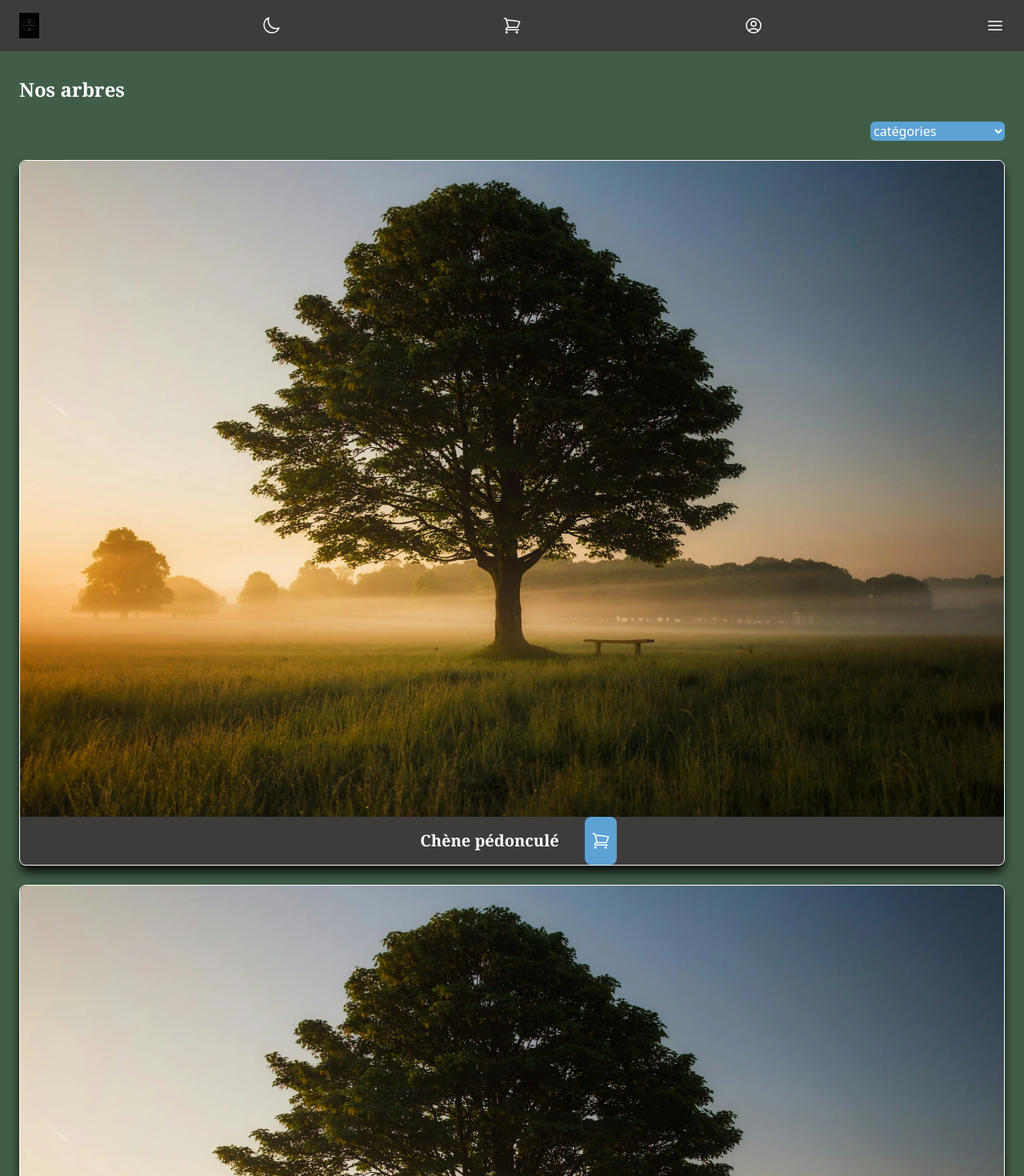
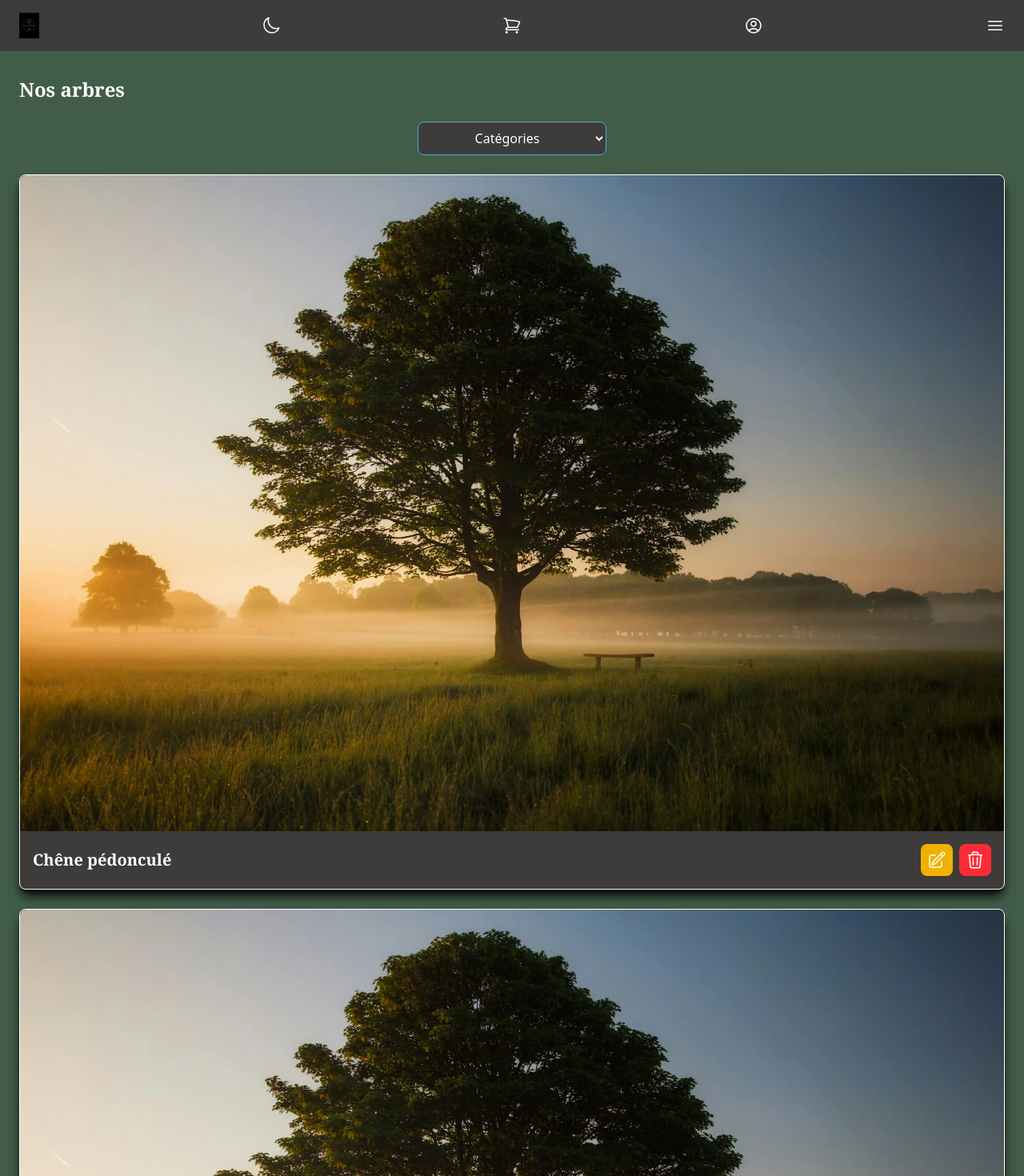
Before and after one commit to NathanBegue/GreenRoots-front, a React (Vite) app: page /boutique in a window 1280 px wide. Shown: the top 1470 px of the page at 80% size. Built offline with nearby package versions, Linux system fonts and the light colour scheme.

Commit message:
modification du composant Card si isAdmin est vrai alors affichage des boutton admin

```diff
--- a/src/App.tsx
+++ b/src/App.tsx
@@ -6,7 +6,7 @@ import BurgerMenu from "./component/layout/Burger-menu";
 import { useState } from "react";
 import { BrowserRouter as Router, Route, Routes } from "react-router";
 import Connexion from "./component/pages/Connexion";
-import Inscription from "./component/pages/Insciption";
+import Inscription from "./component/pages/Inscription";
 import Footer from "./component/layout/Footer";
 import ConnexionModal from "./component/ui/Connexion-modal";
 import Panier from "./component/pages/Panier";
--- a/src/component/pages/Boutique.tsx
+++ b/src/component/pages/Boutique.tsx
@@ -11,16 +11,18 @@ export default function Boutique() {
                     <h2 className="text-2xl font-bold font-title text-left ">
                         Nos arbres
                     </h2>
-                    <div className="flex justify-end">
-                        <select name="categories" id="categ-id" className="bg-cta font-title text-right box-border max-w-42 rounded-md">
-                            <option className="text-left" value="">catégories</option>
-                            <option className="text-left" value="dog">Arbres fruitiers</option>
-                            <option className="text-left" value="cat">Arbres d’ornement</option>
-                            <option className="text-left" value="hamster">Arbres forestiers
-                            </option>
-                            <option className="text-left" value="parrot">Conifères</option>
-                            <option className="text-left" value="spider">Arbres à croissance rapide</option>
-                            <option className="text-left" value="goldfish">Arbres médicinaux</option>
+                    <div className="flex justify-center">
+                        <select
+                            name="categories"
+                            id="categ-id"
+                            className="bg-dark-secondary text-white font-title text-center border border-cta rounded-lg p-2 focus:outline-none focus:ring-2 focus:ring-cta transition">
+                            <option className="bg-dark-primary text-white text-lg p-2" value="">Catégories</option>
+                            <option className="bg-dark-primary text-white text-lg p-2" value="fruitiers">Arbres fruitiers</option>
+                            <option className="bg-dark-primary text-white text-lg p-2" value="ornement">Arbres d’ornement</option>
+                            <option className="bg-dark-primary text-white text-lg p-2" value="forestiers">Arbres forestiers</option>
+                            <option className="bg-dark-primary text-white text-lg p-2" value="coniferes">Conifères</option>
+                            <option className="bg-dark-primary text-white text-lg p-2" value="croissance-rapide">Arbres à croissance rapide</option>
+                            <option className="bg-dark-primary text-white text-lg p-2" value="medicinaux">Arbres médicinaux</option>
                         </select>
                     </div>
 
--- a/src/component/ui/Card.tsx
+++ b/src/component/ui/Card.tsx
@@ -1,17 +1,33 @@
-export default function Card() {
+export default function Card({ isAdmin = true }) {
     return (
-        <article className="bg-dark-secondary text-white  flex flex-col items-center rounded-lg border shadow-black shadow-lg">
+        <article className="bg-dark-secondary text-white flex flex-col items-center rounded-lg border shadow-black shadow-lg">
+            {/* Image du produit */}
             <div>
-                <img className="object-cover rounded-t-lg" src="/images/arbres/chene_pedoncule.webp" alt="" />
+                <img className="object-cover rounded-t-lg" src="/images/arbres/chene_pedoncule.webp" alt="Chêne pédonculé" />
             </div>
-            <div className="flex gap-4">
-                <p className="text-xl font-bold p-4 font-title">
-                    Chène pédonculé
-                </p>
-                <div className="flex flex-row items-center bg-cta p-2 rounded-lg">
-                    <img src="images/icons/shop-card.svg" alt="Logo panier" className="w-6 h-6 invert" />
-                </div>
+
+            {/* Contenu de la carte */}
+            <div className="flex gap-4 items-center justify-between w-full p-4">
+                <p className="text-xl font-bold font-title">Chêne pédonculé</p>
+
+                {/* Boutons spécifique pour l'admin */}
+
+                {isAdmin ? (
+                    <div className="flex gap-2">
+                        <button className="p-2 bg-yellow-500 rounded-lg hover:bg-yellow-600 transition">
+                            <img src="/images/icons/edit.svg" alt="Modifier" className="w-6 h-6 invert" />
+                        </button>
+                        <button className="p-2 bg-red-500 rounded-lg hover:bg-red-600 transition">
+                            <img src="/images/icons/trash.svg" alt="Supprimer" className="w-6 h-6 invert" />
+                        </button>
+                    </div>
+                ) : (
+                    // Bouton d’ajout au panier pour l’utilisateur normal
+                    <button className="flex items-center bg-cta p-2 rounded-lg hover:bg-cta-dark transition">
+                        <img src="/images/icons/shop-card.svg" alt="Ajouter au panier" className="w-6 h-6 invert" />
+                    </button>
+                )}
             </div>
         </article>
-    )
+    );
 }
--- /dev/null
+++ b/src/component/ui/Edit-modal.tsx
@@ -0,0 +1,7 @@
+export default function EditModal() {
+    return (
+        <div>
+            uuyigh
+        </div>
+    )
+};
```
Also changed, not shown: images/icons/edit.svg (added), src/component/pages/Inscription.tsx (renamed from src/component/pages/Insciption.tsx).
